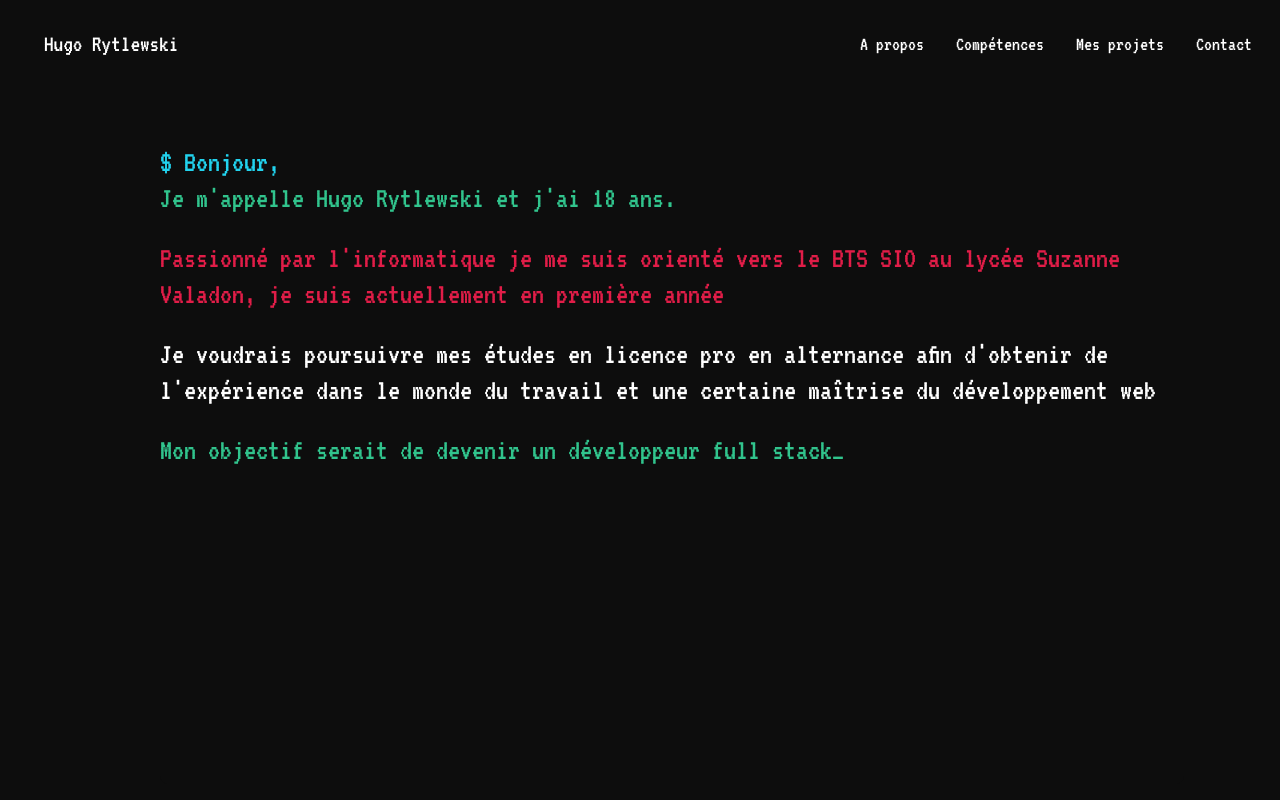
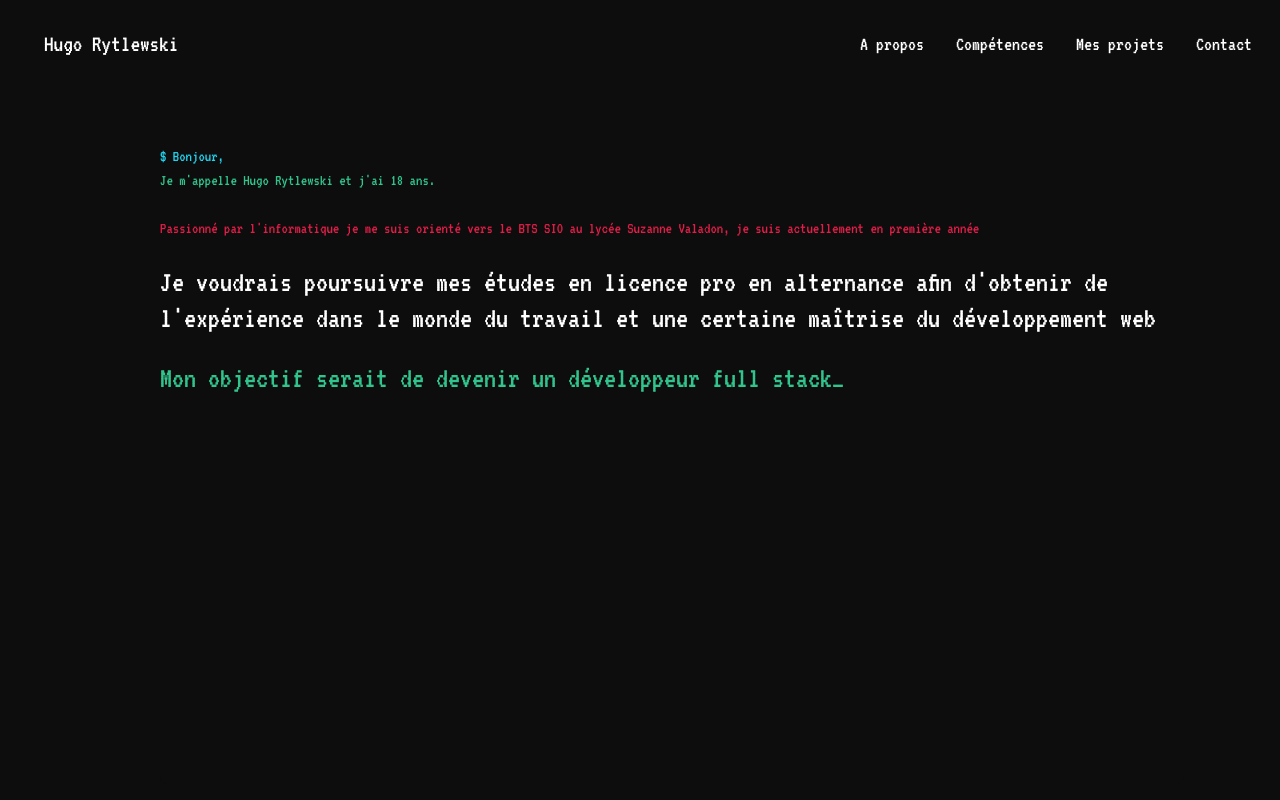
Before and after one commit to HugoRytlewski/portfolioHugo, a Nuxt app: page /accueil in a window 1280 px wide. Shown: the top 800 px of the page. Built offline with nearby package versions, Linux system fonts and the light colour scheme.

Commit message:
text size font

```diff
--- a/pages/accueil.vue
+++ b/pages/accueil.vue
@@ -53,14 +53,14 @@ window.scrollTo({
     <div class="  responsive flex justify-center  h-screen items-center sm:ml-16">
       <div class="text-center h-screen rounded-b-lg flex-col items-center  test  ">
 
-    <p class="w-0 overflow-auto text-left text-2xl text-cyan-400 line1 whitespace-pre-line sm:text-3xl">
+    <p class="w-0 overflow-auto text-left  text-cyan-400 line1 whitespace-pre-line ">
       $ Bonjour, <span class="cursor1">_</span>
     </p>
-    <p class="w-0 overflow-auto text-left text-2xl text-green-400 line2 whitespace-normal sm:text-3xl">
+    <p class="w-0 overflow-auto text-left  text-green-400 line2 whitespace-normal ">
       Je m'appelle Hugo Rytlewski et j'ai 18 ans.<span class="cursor2">_</span>
     </p>
     <br>
-    <p class="w-0 overflow-auto text-left text-2xl text-rose-600 line3 whitespace-normal sm:text-3xl">
+    <p class="w-0 overflow-auto text-left  text-rose-600 line3 whitespace-normal ">
       Passionné par l'informatique je me suis orienté vers le BTS SIO au lycée Suzanne Valadon, je suis actuellement en première année<span class="cursor3">_</span>
     </p>
     <br>
@@ -282,6 +282,26 @@ $ Mes Compétences_
 
 @import url('https://fonts.googleapis.com/css2?family=VT323&display=swap');
 
+.apropos {
+	  font-size: 1.875rem; /* 30px */
+    line-height: 2.25rem; /* 36px */
+}
+@media (max-width: 576px) {
+  .text {
+    font-size: 24px; /* Taille de texte "3xl" pour les écrans small */
+  }
+}
+
+@media (max-width: 280px) and (max-height: 653px) {
+  .apropos {
+    line-height: 2.25rem;
+    font-size: 1rem;
+
+
+
+  }
+}
+
 .fade-enter-active,
 .fade-leave-active {
   transition: all 0.3s ease;
```
